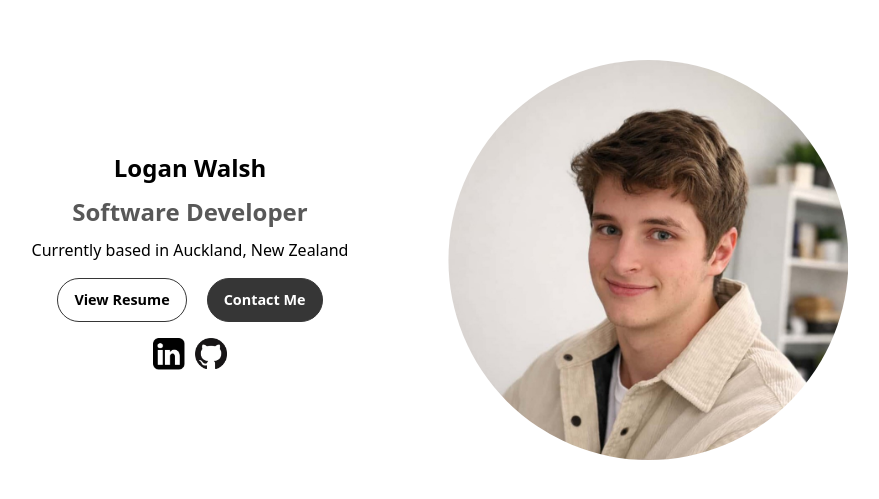
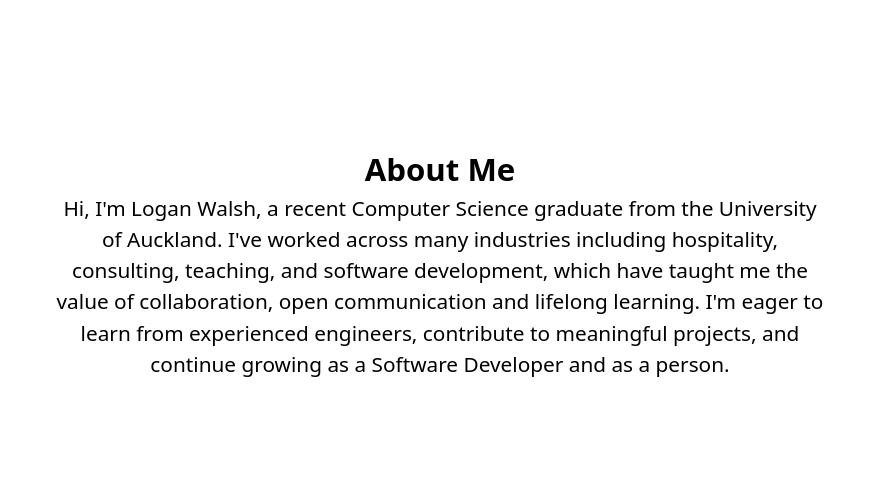
Before and after one commit to iamloganwalsh/iamloganwalsh.github.io, a React (Vite) app in the folder react-ui/: page / in a window 1280 px wide. Shown: the part 937-1436 px from the top of the page, without its empty margins (200-1079 px from the left). Built offline with nearby package versions, Linux system fonts and the light colour scheme.

Commit message:
Drafted About section

```diff
--- a/react-ui/src/App.jsx
+++ b/react-ui/src/App.jsx
@@ -1,15 +1,16 @@
 import './App.css'
 import { Navbar } from './components/Navbar'
 import { Intro } from './components/Intro'
+import { About } from './components/About'
 
 function App() {
 
 
   return (
     <>
-      <Navbar/>
-      <Intro/>
-      <Intro/>
+      <Navbar />
+      <Intro />
+      <About />
     </>
   )
 }
--- /dev/null
+++ b/react-ui/src/components/About.jsx
@@ -0,0 +1,17 @@
+import "../styles/About.css"
+
+export const About = () => {
+
+
+    return (
+        <>
+            <section id="About">
+                <h2>About Me</h2>
+                <p>Hi, I'm Logan Walsh, a recent Computer Science graduate from the University of Auckland.
+                    I've worked across many industries including hospitality, consulting, teaching, and software development, which have taught me the value of collaboration, open communication and lifelong learning.
+                    I'm eager to learn from experienced engineers, contribute to meaningful projects, and continue growing as a Software Developer and as a person.
+                </p>
+            </section>
+        </>
+    )
+}
--- a/react-ui/src/components/Navbar.jsx
+++ b/react-ui/src/components/Navbar.jsx
@@ -7,11 +7,11 @@ export const Navbar = () => {
         <header className="NavbarHeader">
             <div className="NavbarController">
                 <div className="NavbarLeft">
-                    <a href="./index.html#Intro" onClick="smoothScroll('Intro')">Logan Walsh</a>
+                    <a href="#Intro" onClick="smoothScroll('Intro')">Logan Walsh</a>
                 </div>
 
                 <div className="NavbarRight">
-                    <a href="./index.html#about" onClick="smoothScroll('about')">About</a>
+                    <a href="#About" onClick="smoothScroll('About')">About</a>
                     <a href="./index.html#projects_header" onClick="smoothScroll('projects_header')">Projects</a>
                     <a href="./index.html#contact" onClick="smoothScroll('contact')">Contact</a>
                 </div>
--- a/react-ui/src/index.css
+++ b/react-ui/src/index.css
@@ -21,6 +21,9 @@ html, body {
 section {
   scroll-margin-top: 12.5rem;
   height: 100vh;
+  display: flex;
+  justify-content: center;
+  align-items: center;
 }
 
 a {
--- /dev/null
+++ b/react-ui/src/styles/About.css
@@ -0,0 +1,15 @@
+#About {
+    display: flex;
+    flex-direction: column;
+    justify-content: center;
+    font-size: 1.3rem;
+    text-align: center;
+}
+
+#About p {
+    width: 60vw;
+}
+
+#About h2 {
+    margin: 0;
+}
--- a/react-ui/src/styles/Intro.css
+++ b/react-ui/src/styles/Intro.css
@@ -1,8 +1,5 @@
 #Intro {
-    display: flex;
-    justify-content: center;
     gap: 100px;
-    align-items: center;
 }
 
 .IntroDivLeft {
@@ -18,10 +15,6 @@
 .IntroDivLeft h1 {
     margin: 8px 0px;
     color: rgb(88, 88, 88);
-}
-
-.IntroDivRight {
-
 }
 
 .IntroDivRight img {
```
